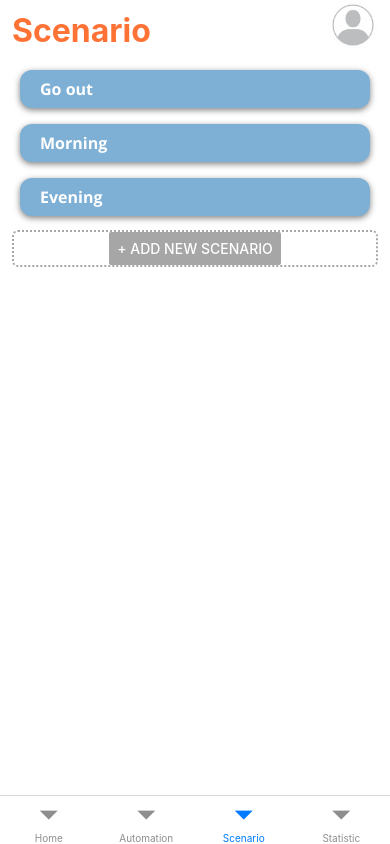
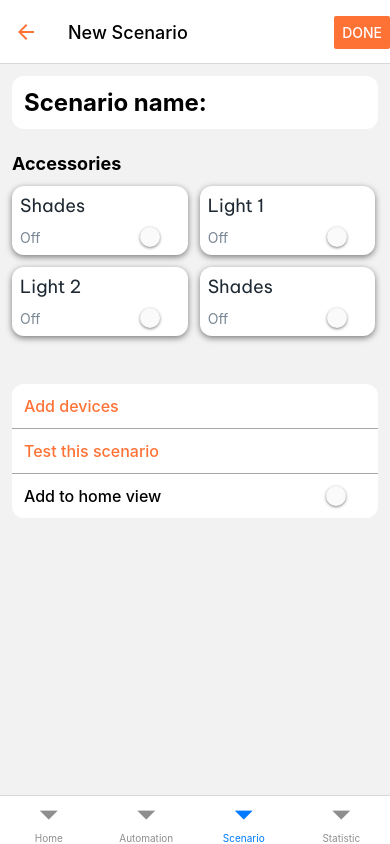
Before and after one commit to ryanhoangt/smart-plug-mobile-app, a React Native app: screen /Scenario in a window 390 px wide. Both pictures are taken after a click on the button "+ ADD NEW SCENARIO". Built offline with nearby package versions, Linux system fonts and the light colour scheme.

Commit message:
feat: scenario screen and new scenario screen

```diff
--- a/App.js
+++ b/App.js
@@ -12,11 +12,12 @@ import HomeScreen from './screens/HomeScreen';
 import AutomationScreen from './screens/AutomationScreen';
 import ScenarioScreen, {
   ScenarioScreenOptions,
-} from './screens/ScenarioScreen';
+} from './screens/ScenarioPage/ScenarioScreen';
 import StatisticScreen from './screens/StatisticScreen';
 
 import * as SplashScreen from 'expo-splash-screen';
 import { useEffect } from 'react';
+import ScenarioStack from './screens/ScenarioPage';
 
 SplashScreen.preventAutoHideAsync()
   .then((_) => {})
@@ -52,7 +53,7 @@ function AuthenticatedStack() {
       <Tab.Screen name="Automation" component={AutomationScreen} />
       <Tab.Screen
         name="Scenario"
-        component={ScenarioScreen}
+        component={ScenarioStack}
         options={ScenarioScreenOptions}
       />
       <Tab.Screen name="Statistic" component={StatisticScreen} />
--- /dev/null
+++ b/components/UI/BackButton.js
@@ -0,0 +1,14 @@
+import { StyleSheet, Text, View, Button, Pressable } from 'react-native';
+import Ionicons from '@expo/vector-icons/Ionicons';
+import React from 'react';
+import { Colors } from '../../constants/colors';
+
+export default function BackButton({ handlePress }) {
+  return (
+    <Pressable onPress={handlePress}>
+      <Ionicons name="chevron-back" size={32} />
+    </Pressable>
+  );
+}
+
+const styles = StyleSheet.create({});
--- /dev/null
+++ b/components/UI/CustomButton.js
@@ -0,0 +1,63 @@
+import { Pressable, StyleSheet, Switch, Text, View } from 'react-native';
+import React from 'react';
+import { Colors } from '../../constants/colors';
+
+export default function CustomButton({
+  title,
+  first,
+  last,
+  primary,
+  value,
+  onValueChange,
+}) {
+  return (
+    <Pressable
+      style={[
+        styles.btnContainer,
+        first ? styles.first : undefined,
+        last ? styles.last : undefined,
+      ]}>
+      <Text style={[styles.text, primary ? styles.primary : undefined]}>
+        {title}
+      </Text>
+      {value !== undefined && onValueChange && (
+        <Switch
+          value={value}
+          onValueChange={onValueChange}
+          trackColor={{true: Colors.orangePrimary}}
+        />
+      )}
+    </Pressable>
+  );
+}
+
+const styles = StyleSheet.create({
+  btnContainer: {
+    display: 'flex',
+    flexDirection: 'row',
+    alignItems: 'center',
+    justifyContent: 'space-between',
+
+    backgroundColor: '#fff',
+    paddingVertical: 12,
+    paddingHorizontal: 12,
+    borderBottomWidth: 1,
+    borderBottomColor: Colors.grayPrimary,
+  },
+  first: {
+    borderTopStartRadius: 12,
+    borderTopRightRadius: 12,
+  },
+  last: {
+    borderBottomStartRadius: 12,
+    borderBottomRightRadius: 12,
+    borderBottomWidth: 0,
+  },
+  text: {
+    fontWeight: '500',
+    fontSize: 16,
+  },
+  primary: {
+    color: Colors.orangePrimary,
+  },
+});
--- a/components/UI/Header.js
+++ b/components/UI/Header.js
@@ -1,24 +1,40 @@
 import { StyleSheet, Text, View, Image } from 'react-native';
 import React from 'react';
 import { Colors } from '../../constants/colors';
+import { SafeAreaView } from 'react-native-safe-area-context'
+import BackButton from './BackButton';
 
 const avatar = require('../../assets/images/avatar-placeholder.jpg');
 
-function Header({ title }) {
+function Header({ title, left }) {
   return (
-    <View style={styles.headerBar}>
-      <Text style={styles.headerTitle}>{title}</Text>
-      <Image source={avatar} style={styles.avatar} />
-    </View>
+    <SafeAreaView edges={["top", "left", "right"]}>
+      <View style={styles.headerBar}>
+        <View style={styles.headerLeft}>
+          {left}
+          {/* <BackButton /> */}
+          <Text style={styles.headerTitle}>{title}</Text>
+        </View>
+        <Image source={avatar} style={styles.avatar} />
+      </View>
+    </SafeAreaView>
   );
 }
 
 const styles = StyleSheet.create({
   headerBar: {
+    // height: 80,
+    paddingHorizontal: 12,
     display: 'flex',
     flexDirection: 'row',
     justifyContent: 'space-between',
     alignItems: 'flex-end',
+  },
+  headerLeft: {
+    display: 'flex',
+    flexDirection: 'row',
+    justifyContent: 'space-between',
+    alignItems: 'center',
   },
   headerTitle: {
     color: Colors.orangePrimary,
--- a/components/UI/ScenarioButton.js
+++ b/components/UI/ScenarioButton.js
@@ -16,16 +16,17 @@ const styles = StyleSheet.create({
     fontSize: 20,
     textAlign: 'left',
     backgroundColor: Colors.bluePrimary,
-    margin: 8,
-    paddingVertical: 8,
-    borderRadius: 12,
+    // margin: 8,
+    marginVertical: 6,
+    paddingVertical: 12,
+    borderRadius: 6,
     elevation: 2, // add shadow - android only
     shadowColor: 'black', // add shadow - ios only
     shadowOffset: {
       width: 0,
       height: 2,
     },
-    shadowRadius: 6,
+    shadowRadius: 2,
     shadowOpacity: 0.5,
   },
 });
--- a/constants/colors.js
+++ b/constants/colors.js
@@ -4,7 +4,3 @@ export const Colors = {
   grayPrimary: "#A6A6A6",
   background: "#F8F9F9"
 };
-
-export const customHeaderStyle = {
-
-}
--- /dev/null
+++ b/constants/defaultStyle.js
@@ -0,0 +1,13 @@
+import { StyleSheet } from 'react-native'
+
+export const defaultStyles = StyleSheet.create({
+  container: {
+    marginTop: 12,
+    paddingHorizontal: 12
+  },
+
+  sectionTitle: {
+    fontSize: 18,
+    fontWeight: "bold"
+  }
+})
--- /dev/null
+++ b/screens/ScenarioPage/AddScenarioScreen.js
@@ -0,0 +1,63 @@
+import { StyleSheet, Text, TextInput, View, ScrollView } from 'react-native';
+import React, { useState } from 'react';
+import { defaultStyles } from '../../constants/defaultStyle';
+import DeviceController from '../../components/Home/DeviceController';
+import CustomButton from '../../components/UI/CustomButton';
+
+export default function AddScenarioScreen() {
+  const [pin, setPin] = useState(false);
+
+  return (
+    <ScrollView style={defaultStyles.container}>
+      {/* <Text>Scenario Name:</Text> */}
+      <TextInput style={styles.nameInput} placeholder="Scenario name:" />
+      <View style={styles.section}>
+        <Text style={defaultStyles.sectionTitle}>Accessories</Text>
+        <View style={styles.deviceList}>
+          <DeviceController deviceName="Shades" />
+          <DeviceController deviceName="Light 1" />
+          <DeviceController deviceName="Light 2" />
+          <DeviceController deviceName="Shades" />
+        </View>
+      </View>
+
+      <View style={styles.section}>
+        <CustomButton primary first title="Add devices" />
+        <CustomButton primary title="Test this scenario" />
+        <CustomButton
+          value={pin}
+          onValueChange={() => setPin((prev) => !prev)}
+          last
+          title="Add to home view"
+        />
+      </View>
+    </ScrollView>
+  );
+}
+
+const styles = StyleSheet.create({
+  nameInput: {
+    paddingVertical: 12,
+    paddingHorizontal: 12,
+    // borderWidth: 1,
+    borderRadius: 12,
+    backgroundColor: '#fff',
+    // height: 50,
+    // marginHorizontal: 24,
+    fontSize: 24,
+    fontWeight: 'bold',
+  },
+
+  section: {
+    marginVertical: 24,
+  },
+
+  deviceList: {
+    marginTop: 12,
+    display: 'flex',
+    flexDirection: 'row',
+    flexWrap: 'wrap',
+    rowGap: 12,
+    columnGap: 12,
+  },
+});
--- a/screens/ScenarioScreen.js
+++ b/screens/ScenarioPage/ScenarioScreen.js
@@ -1,31 +1,26 @@
 import { StatusBar } from 'expo-status-bar';
 import { Button, ScrollView, StyleSheet, Text, View } from 'react-native';
 import { SafeAreaView } from 'react-native-safe-area-context';
-import { Colors } from '../constants/colors';
-import ScenarioButton from '../components/UI/ScenarioButton';
-import Header from '../components/UI/Header';
+import { Colors } from '../../constants/colors';
+import ScenarioButton from '../../components/UI/ScenarioButton';
+import Header from '../../components/UI/Header';
+import { defaultStyles } from '../../constants/defaultStyle';
 
 export const ScenarioScreenOptions = {
-  // title: 'My home',
   headerShown: false,
   headerStyle: {
     backgroundColor: Colors.background,
   },
-  // headerTintColor: '#fff',
-  // headerTitleStyle: {
-  //   fontWeight: 'bold',
-  // },
 };
 
-function ScenarioScreen() {
+function ScenarioScreen({navigation}) {
   function handleAddScenario() {
-    console.log('Add scenario');
+    navigation.navigate("New Scenario")
   }
 
   return (
-    <SafeAreaView style={styles.container}>
+    <SafeAreaView style={defaultStyles.container} edges={["bottom", "left", "right"]}>
       <StatusBar style="auto" />
-      <Header title="Scenario" />
       <ScrollView style={styles.scenarioList}>
         <ScenarioButton text="Go out" />
         <ScenarioButton text="Morning" />
@@ -44,15 +39,8 @@ function ScenarioScreen() {
 }
 
 const styles = StyleSheet.create({
-  container: {
-    paddingHorizontal: 12,
-    backgroundColor: '#fff',
-    flex: 1,
-    // alignItems: 'center',
-    // justifyContent: 'center',
-  },
   scenarioList: {
-    marginTop: 12,
+    // marginTop: 12,
     // backgroundColor: "red",
     // flex: 1
   },
--- /dev/null
+++ b/screens/ScenarioPage/index.js
@@ -0,0 +1,50 @@
+import { Button, StyleSheet, Text, View } from 'react-native';
+import React from 'react';
+import { createNativeStackNavigator } from '@react-navigation/native-stack';
+import ScenarioScreen from './ScenarioScreen';
+import AddScenarioScreen from './AddScenarioScreen';
+import { getHeaderTitle } from '@react-navigation/elements';
+import Header from '../../components/UI/Header';
+import BackButton from '../../components/UI/BackButton';
+import { Colors } from '../../constants/colors';
+
+const Stack = createNativeStackNavigator();
+
+const ScenarioStackOptions = ({ navigation, back }) => ({
+  headerTintColor: Colors.orangePrimary,
+  headerTitleStyle: {
+    color: '#000',
+  },
+  // headerRight: () => (
+  //   <Button color={Colors.orangePrimary} title='Done' />
+  // )
+});
+
+const NewScenarioOptions = {
+  headerRight: () => (
+    <Button
+      onPress={() => {
+        console.log('Save scenario');
+      }}
+      color={Colors.orangePrimary}
+      title="Done"
+    />
+  ),
+};
+
+export default function ScenarioStack() {
+  return (
+    // <SafeAreaView>
+    <Stack.Navigator screenOptions={ScenarioStackOptions}>
+      <Stack.Screen name="Scenario" component={ScenarioScreen} />
+      <Stack.Screen
+        options={NewScenarioOptions}
+        name="New Scenario"
+        component={AddScenarioScreen}
+      />
+    </Stack.Navigator>
+    // </SafeAreaView>
+  );
+}
+
+const styles = StyleSheet.create({});
```
